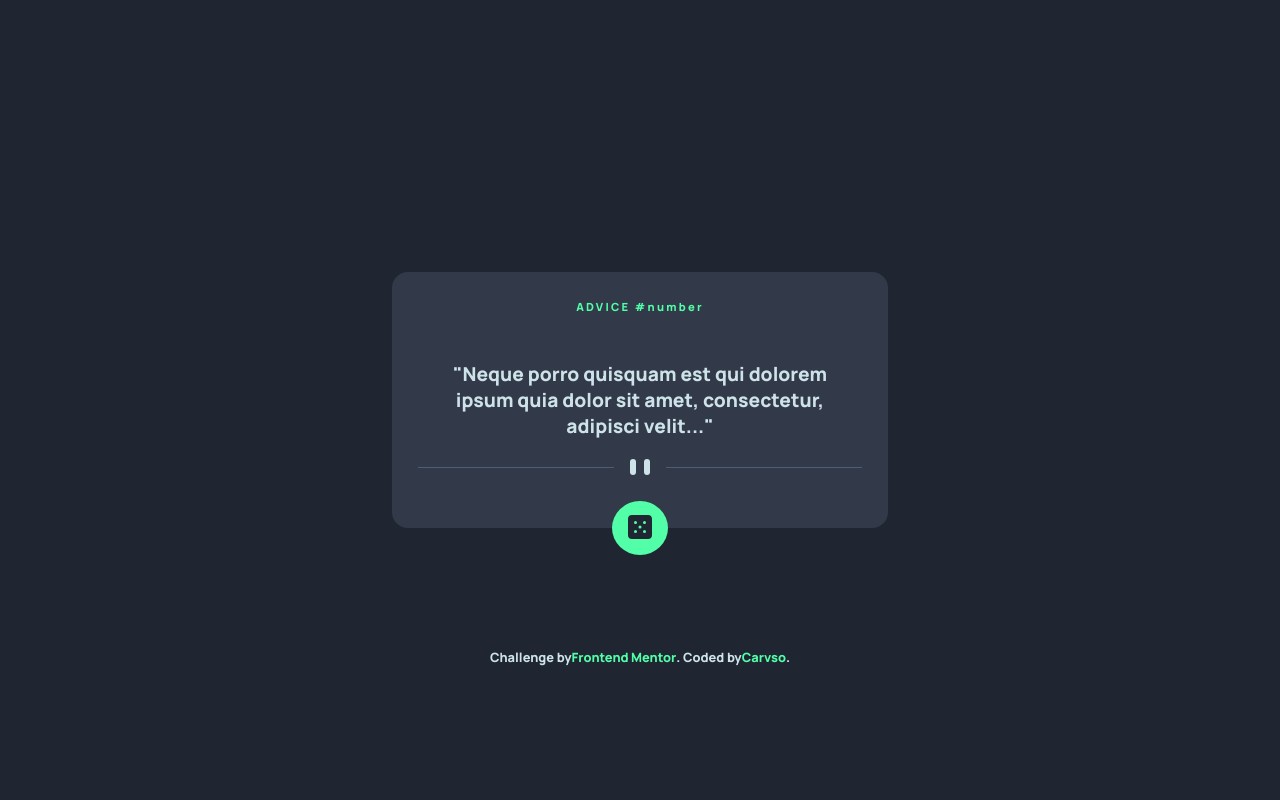
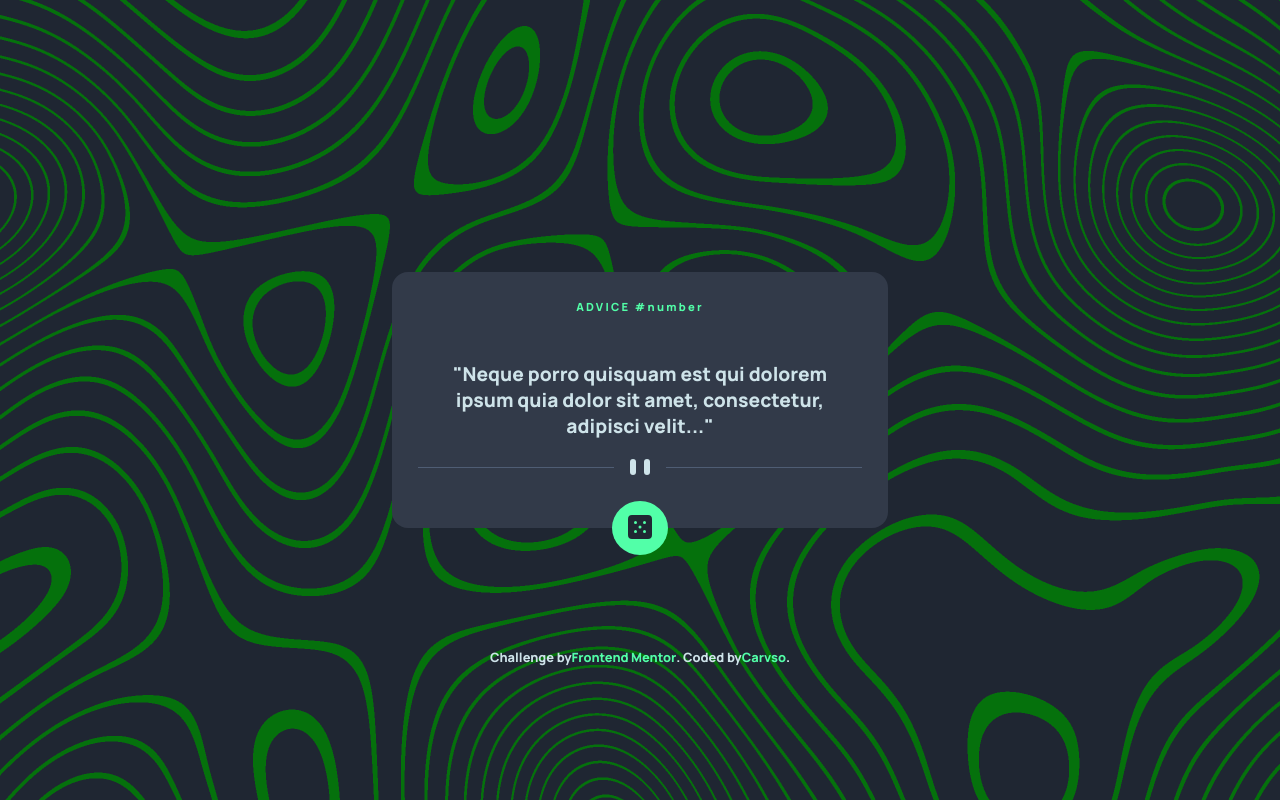
Before and after one commit to carvso/AdviceGenerator, a plain HTML site: page index.html in a window 1280 px wide. Drawn offline with Linux system fonts and the light colour scheme; a web font is replaced by a local one.

Commit message:
added bg image

```diff
--- a/style.css
+++ b/style.css
@@ -12,6 +12,7 @@ html{
 }
 body{
     background-color: var(--DarkBlue);
+    background-image: url(adviceGenBG.png);
 }
 .container{
     width: 27rem;
```
Also changed, not shown: adviceGenBG.png (added).
